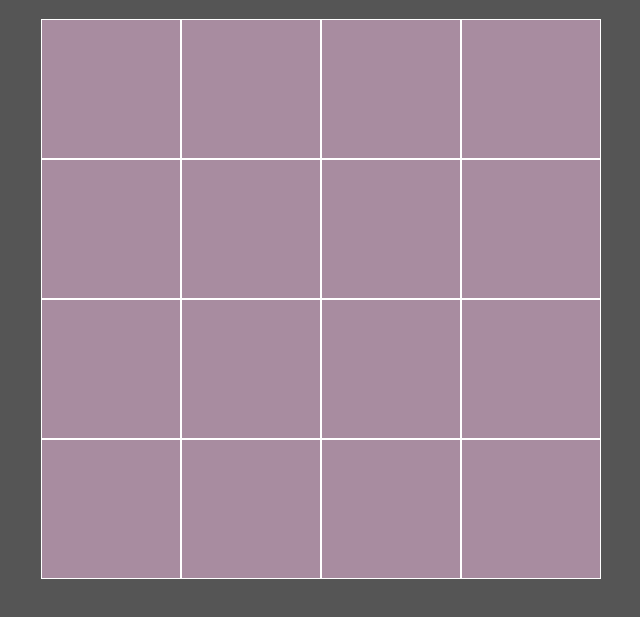
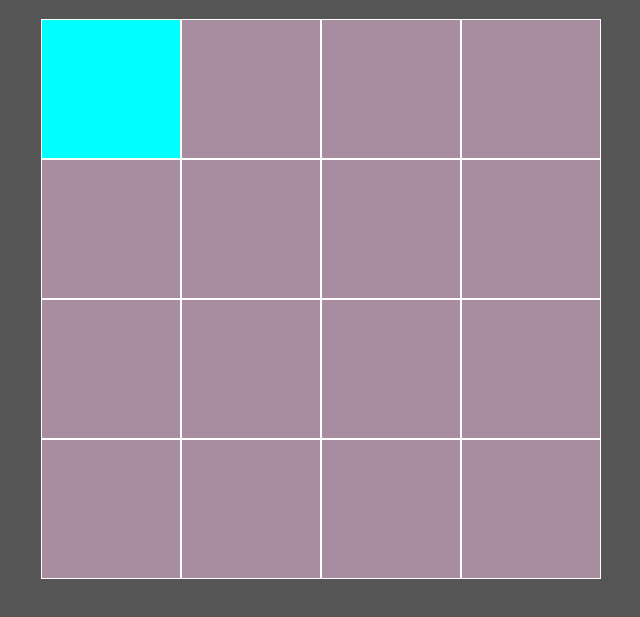
Before and after one commit to christian-m-castillo/etch-a-sketch, a plain HTML site: page index.html in a window 1280 px wide. In both pictures the pointer is over the element 429 px from the left and 189 px from the top of the page. Shown: the part 101-718 px from the top of the page, without its empty margins (319-959 px from the left). Drawn offline with Linux system fonts and the light colour scheme.

Commit message:
hover color

```diff
--- a/css/styles.css
+++ b/css/styles.css
@@ -27,3 +27,7 @@ h1 {
   width: 17.24vmin;
   aspect-ratio: 1/1;
 }
+
+.grid-square:hover {
+  background-color: aqua;
+}
```
